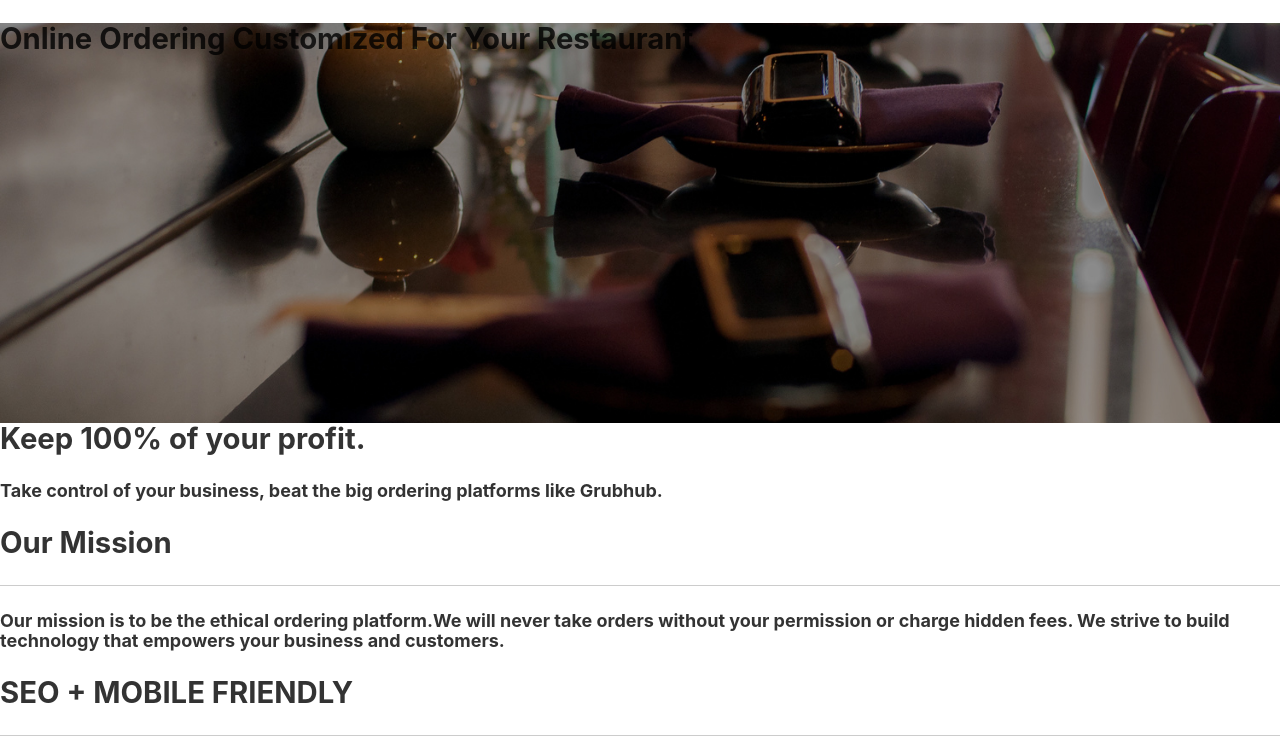
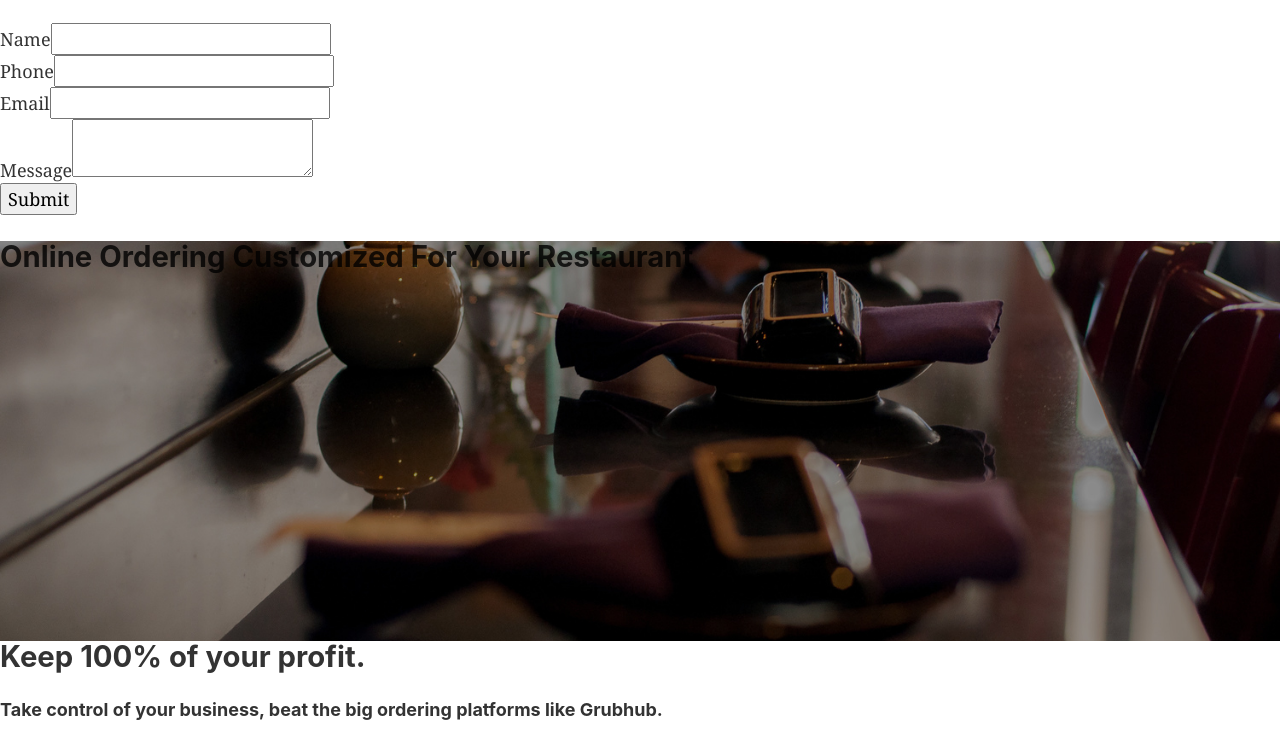
Before and after one commit to Marcusg62/inhouse-marketing-site, a Gatsby site in the folder inhouse-marketing/: page / in a window 1280 px wide. Shown: the part 48-791 px from the top of the page. Built offline with nearby package versions, Linux system fonts and the light colour scheme; Gatsby itself is replaced by a stand-in of ours.

Commit message:
add contact-form

```diff
--- /dev/null
+++ b/inhouse-marketing/src/components/contact-form.js
@@ -0,0 +1,69 @@
+import React from "react"
+
+export default class ContactForm extends React.Component {
+  state = {
+    name: "",
+    phone: "",
+    email: "",
+    message: ""
+  }
+
+  handleInputChange = event => {
+    const target = event.target
+    const value = target.value
+    const name = target.name
+
+    this.setState({
+      [name]: value,
+    })
+  }
+
+  handleSubmit = event => {
+    event.preventDefault()
+    console.log(this.state)
+  }
+
+  render() {
+    return (
+      <form onSubmit={this.handleSubmit}>
+        <label>
+          Name
+          <input
+            type="text"
+            name="name"
+            value={this.state.name}
+            onChange={this.handleInputChange}
+          />
+        </label><br />
+        <label>
+          Phone
+          <input
+            type="text"
+            name="phone"
+            value={this.state.phone}
+            onChange={this.handleInputChange}
+          />
+        </label><br />
+        <label>
+          Email
+          <input
+            type="text"
+            name="email"
+            value={this.state.email}
+            onChange={this.handleInputChange}
+          />
+        </label><br />
+        <label>
+          Message
+          <textarea
+            type="text"
+            name="message"
+            value={this.state.message}
+            onChange={this.handleInputChange}
+          />
+        </label><br />
+        <button type="submit">Submit</button>
+      </form>
+    )
+  }
+}
--- a/inhouse-marketing/src/components/navBar.js
+++ b/inhouse-marketing/src/components/navBar.js
@@ -1,5 +1,7 @@
 import React from "react"
 
-export default function NavBar() {
+const NavBar = () => {
   return <h1>This is a Navbar.</h1>
 }
+
+export default NavBar
--- a/inhouse-marketing/src/pages/index.js
+++ b/inhouse-marketing/src/pages/index.js
@@ -1,6 +1,7 @@
 import React from "react"
 import Layout from "../components/layout";
 import "../components/style/home.css"
+import ContactForm from "../components/contact-form";
 
 
 const Home = () => {
@@ -76,6 +77,7 @@ const Home = () => {
 
   return (
     <Layout>
+        <ContactForm />
       {getHome()}
     </Layout>
   );
```
